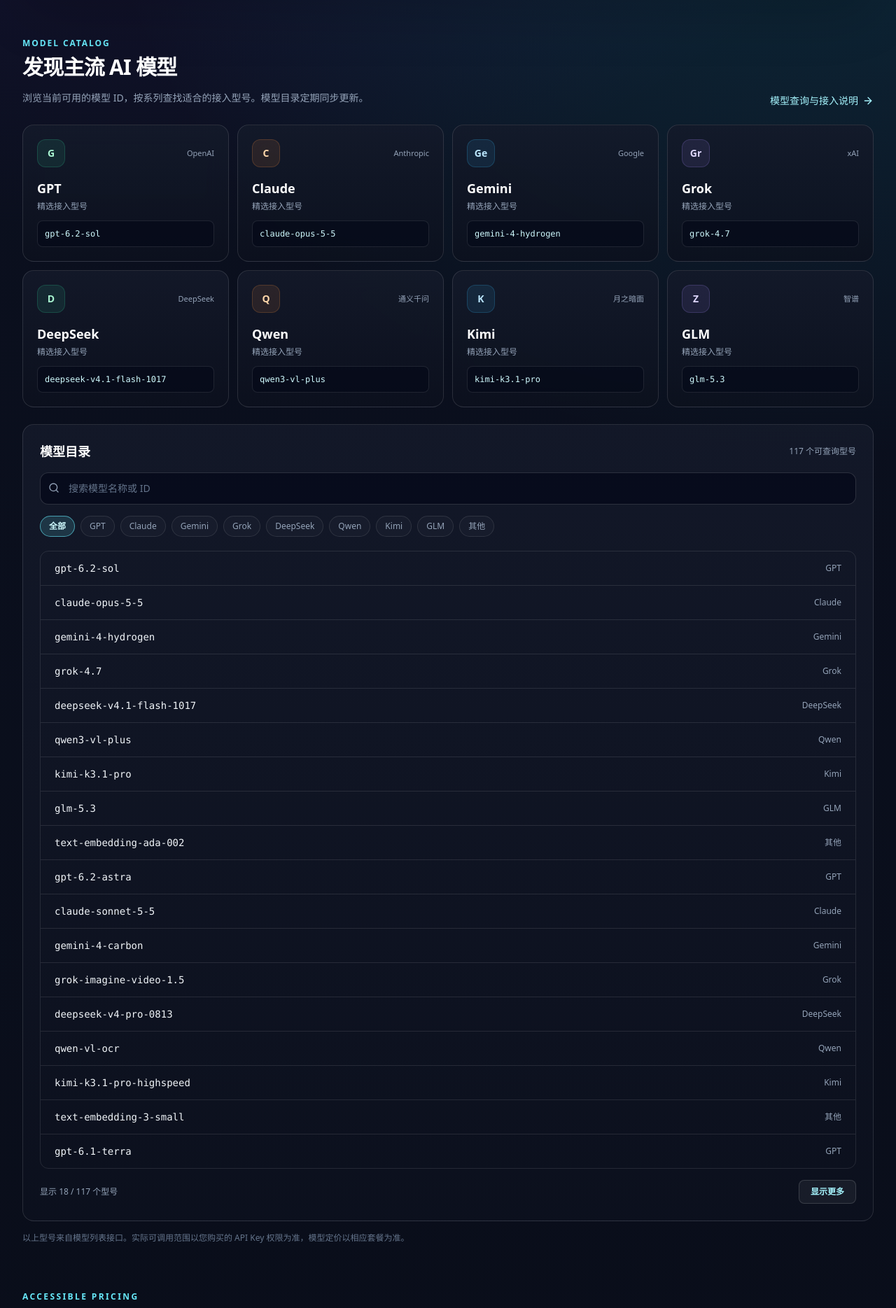
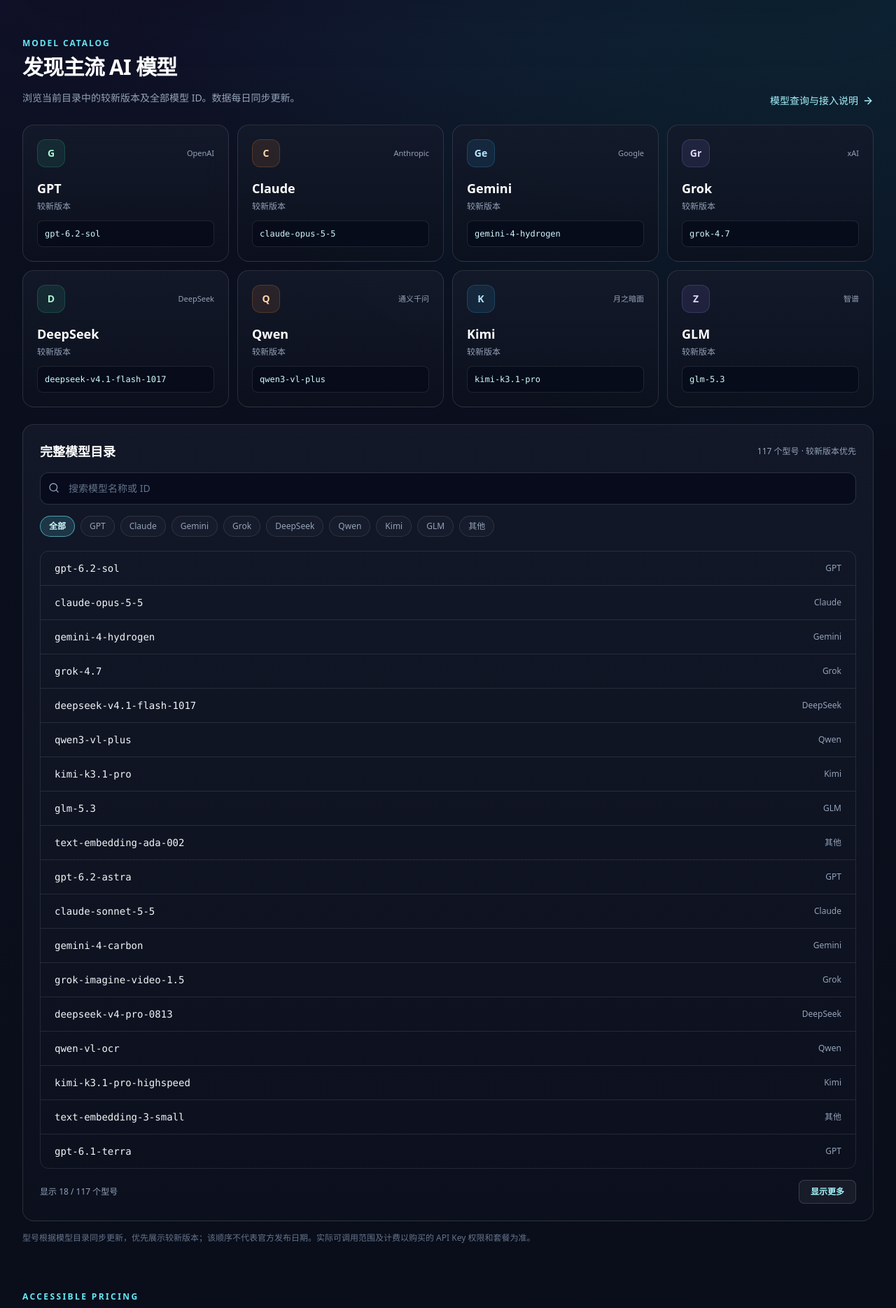
Before and after one commit to Jihai123/zhibeimao-home, a Next.js app: page /api in a window 1280 px wide. Shown: the part 760-2629 px from the top of the page at 70% size. Built offline with nearby package versions, Linux system fonts and the light colour scheme.

Commit message:
design: feature recent native model IDs only and clarify latest-first directory

```diff
--- a/components/ModelCatalog.tsx
+++ b/components/ModelCatalog.tsx
@@ -6,6 +6,7 @@ import { ArrowRight, Layers3, Search } from 'lucide-react';
 
 import { modelFamilies } from '@/data/api-product';
 import type { ListedModel } from '@/lib/model-catalog';
+import { isFeaturedModel } from '@/lib/model-ranking';
 
 type Props = {
   models: ListedModel[];
@@ -29,7 +30,7 @@ export function ModelCatalog({ models, available }: Props) {
 
   const featured = useMemo(() =>
     modelFamilies
-      .map((group) => ({ group, model: models.find((item) => item.family === group.name) }))
+      .map((group) => ({ group, model: models.find((item) => item.family === group.name && isFeaturedModel(item)) }))
       .filter((entry) => entry.model !== undefined),
     [models]
   );
@@ -54,7 +55,7 @@ export function ModelCatalog({ models, available }: Props) {
           </h2>
           <p className="mt-3 text-sm leading-7 text-slate-400">
             {hasCatalog
-              ? '浏览当前可用的模型 ID，按系列查找适合的接入型号。模型目录定期同步更新。'
+              ? '浏览当前目录中的较新版本及全部模型 ID。数据每日同步更新。'
               : '通过统一 API 连接 GPT、Claude、Gemini、Grok 等模型系列。'}
           </p>
         </div>
@@ -75,7 +76,7 @@ export function ModelCatalog({ models, available }: Props) {
                   <span className="text-[11px] text-slate-400">{group.provider}</span>
                 </div>
                 <h3 className="mt-4 text-base font-bold text-white sm:text-lg">{group.name}</h3>
-                <p className="mt-1 text-xs text-slate-400">精选接入型号</p>
+                <p className="mt-1 text-xs text-slate-400">较新版本</p>
                 <code className="mt-3 block break-all select-all rounded-lg border border-white/10 bg-slate-950/50 px-2.5 py-2 text-xs leading-5 text-cyan-100">
                   {model?.id}
                 </code>
@@ -85,8 +86,8 @@ export function ModelCatalog({ models, available }: Props) {
 
           <div className="surface-panel mt-6 min-w-0 rounded-2xl p-4 sm:p-6">
             <div className="flex flex-wrap items-center justify-between gap-2">
-              <h3 className="text-lg font-semibold text-white">模型目录</h3>
-              <span className="text-xs text-slate-400">{models.length} 个可查询型号</span>
+              <h3 className="text-lg font-semibold text-white">完整模型目录</h3>
+              <span className="text-xs text-slate-400">{models.length} 个型号 · 较新版本优先</span>
             </div>
 
             <div className="relative mt-4 min-w-0">
@@ -148,7 +149,7 @@ export function ModelCatalog({ models, available }: Props) {
           </div>
 
           <p className="mt-3 text-xs leading-6 text-slate-500">
-            以上型号来自模型列表接口。实际可调用范围以您购买的 API Key 权限为准，模型定价以相应套餐为准。
+            型号根据模型目录同步更新，优先展示较新版本；该顺序不代表官方发布日期。实际可调用范围及计费以购买的 API Key 权限和套餐为准。
           </p>
         </>
       ) : (
```
